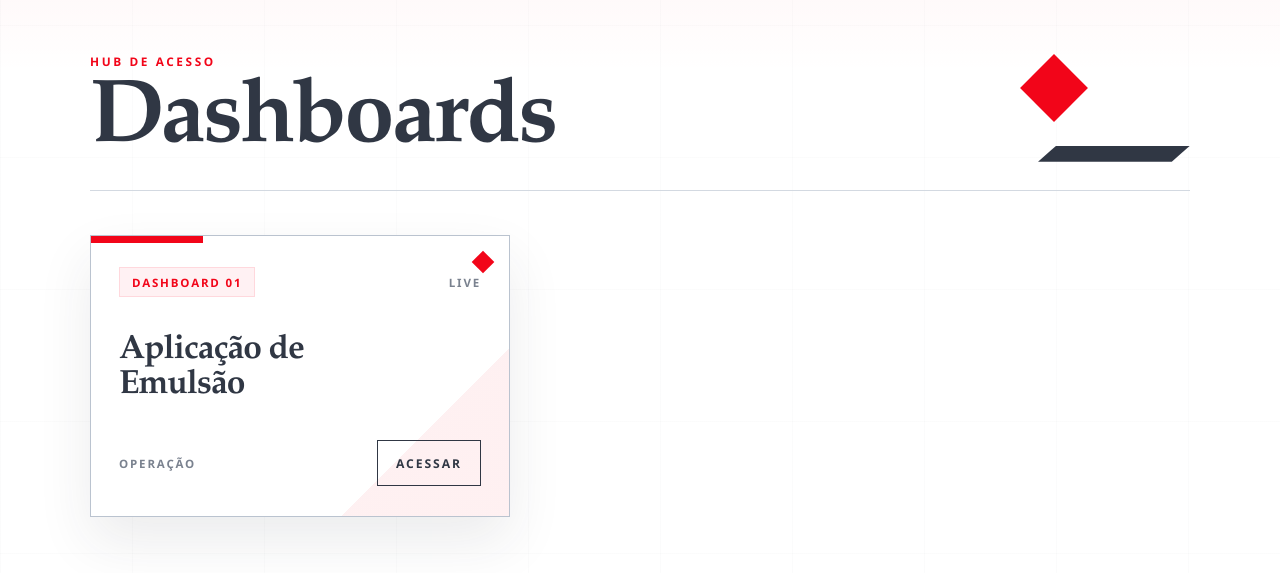
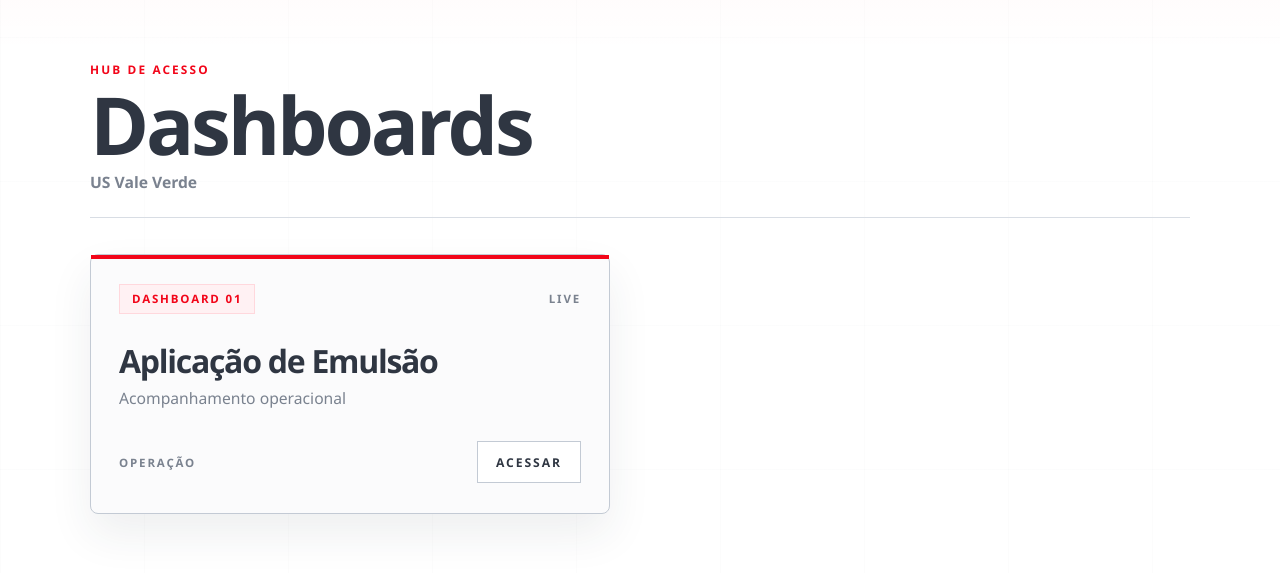
Before and after one commit to SILVAThiagoFerreira/dashboards-us-vale-verde, a plain HTML site: page index.html in a window 1280 px wide. Shown: the part 107-680 px from the top of the page. Drawn offline with Linux system fonts and the light colour scheme.

Commit message:
Refine dashboard hub to a cleaner standard layout

```diff
--- a/index.html
+++ b/index.html
@@ -21,14 +21,9 @@
 
     <main class="content">
       <section class="hero" aria-labelledby="page-title">
-        <div class="hero-copy">
-          <p class="eyebrow">Hub de acesso</p>
-          <h1 id="page-title">Dashboards</h1>
-        </div>
-        <div class="hero-mark" aria-hidden="true">
-          <span class="hero-mark__diamond"></span>
-          <span class="hero-mark__bar"></span>
-        </div>
+        <p class="eyebrow">Hub de acesso</p>
+        <h1 id="page-title">Dashboards</h1>
+        <p class="hero-subtitle">US Vale Verde</p>
       </section>
 
       <section class="tiles" aria-label="Dashboards publicados">
@@ -42,7 +37,10 @@
             <span class="tile-kicker">Dashboard 01</span>
             <span class="tile-state">Live</span>
           </div>
-          <h2>Aplicação de Emulsão</h2>
+          <div class="tile-main">
+            <h2>Aplicação de Emulsão</h2>
+            <p class="tile-description">Acompanhamento operacional</p>
+          </div>
           <div class="tile-bottom">
             <span class="tile-caption">Operação</span>
             <span class="tile-action">Acessar</span>
--- a/styles.css
+++ b/styles.css
@@ -1,14 +1,14 @@
 :root {
   --bg: #ffffff;
   --text: #3f4652;
-  --text-strong: #303744;
+  --text-strong: #2f3642;
   --text-soft: #7a828f;
-  --line: #d3d9e1;
-  --line-strong: #bac3cf;
+  --line: #d8dde4;
+  --line-strong: #c3cad4;
   --accent: #f20519;
-  --accent-dark: #cf0415;
   --accent-soft: #fff1f3;
-  --shadow: 0 24px 52px rgba(40, 47, 58, 0.09);
+  --panel: #fbfbfc;
+  --shadow: 0 20px 44px rgba(40, 47, 58, 0.08);
 }
 
 * {
@@ -23,11 +23,11 @@
   margin: 0;
   min-height: 100vh;
   background:
-    linear-gradient(180deg, rgba(242, 5, 25, 0.055) 0, rgba(242, 5, 25, 0) 180px),
-    linear-gradient(90deg, rgba(63, 70, 82, 0.018) 1px, transparent 1px),
-    linear-gradient(rgba(63, 70, 82, 0.018) 1px, transparent 1px),
+    linear-gradient(180deg, rgba(242, 5, 25, 0.035) 0, rgba(242, 5, 25, 0) 160px),
+    linear-gradient(90deg, rgba(63, 70, 82, 0.014) 1px, transparent 1px),
+    linear-gradient(rgba(63, 70, 82, 0.014) 1px, transparent 1px),
     var(--bg);
-  background-size: auto, 132px 132px, 132px 132px, auto;
+  background-size: auto, 144px 144px, 144px 144px, auto;
   color: var(--text);
   font-family: Aptos, "Segoe UI", sans-serif;
 }
@@ -73,75 +73,45 @@
 }
 
 .content {
-  padding: 56px 0 72px;
+  padding: 64px 0 80px;
 }
 
 .hero {
-  display: flex;
-  justify-content: space-between;
-  align-items: end;
-  gap: 32px;
-  margin-bottom: 44px;
-  padding-bottom: 28px;
+  display: grid;
+  gap: 10px;
+  margin-bottom: 36px;
+  padding-bottom: 24px;
   border-bottom: 1px solid var(--line);
 }
 
-.hero-copy {
-  display: grid;
-  gap: 0;
-}
-
 .eyebrow {
-  margin: 0 0 12px;
+  margin: 0;
   color: var(--accent);
   font-size: 0.74rem;
   font-weight: 700;
-  letter-spacing: 0.22em;
+  letter-spacing: 0.18em;
   text-transform: uppercase;
 }
 
 .hero h1,
 .tile h2 {
   margin: 0;
-  font-family: "Iowan Old Style", "Palatino Linotype", Georgia, serif;
-  font-weight: 600;
-  letter-spacing: -0.03em;
+  font-family: Aptos Display, Aptos, "Segoe UI", sans-serif;
+  font-weight: 700;
+  letter-spacing: -0.04em;
 }
 
 .hero h1 {
   color: var(--text-strong);
-  font-size: clamp(3.2rem, 7vw, 5.8rem);
-  line-height: 0.9;
+  font-size: clamp(3rem, 7vw, 5rem);
+  line-height: 0.92;
 }
 
-.hero-mark {
-  position: relative;
-  flex: 0 0 220px;
-  height: 104px;
-}
-
-.hero-mark__diamond,
-.hero-mark__bar {
-  position: absolute;
-  display: block;
-}
-
-.hero-mark__diamond {
-  top: 6px;
-  right: 112px;
-  width: 48px;
-  height: 48px;
-  background: var(--accent);
-  transform: rotate(45deg);
-}
-
-.hero-mark__bar {
-  right: 0;
-  bottom: 0;
-  width: 152px;
-  height: 16px;
-  background: var(--text-strong);
-  clip-path: polygon(12% 0, 100% 0, 88% 100%, 0 100%);
+.hero-subtitle {
+  margin: 0;
+  color: var(--text-soft);
+  font-size: 0.98rem;
+  font-weight: 600;
 }
 
 .tiles {
@@ -151,14 +121,13 @@
 .tile {
   position: relative;
   display: grid;
-  gap: 30px;
-  width: min(420px, 100%);
-  min-height: 282px;
-  padding: 28px 28px 26px;
+  gap: 28px;
+  width: min(520px, 100%);
+  min-height: 260px;
+  padding: 28px;
   border: 1px solid var(--line-strong);
-  background:
-    linear-gradient(135deg, transparent 0 76%, rgba(242, 5, 25, 0.06) 76% 100%),
-    rgba(255, 255, 255, 0.95);
+  border-radius: 8px;
+  background: var(--panel);
   box-shadow: var(--shadow);
   transition:
     transform 180ms ease,
@@ -169,28 +138,16 @@
 .tile::before {
   content: "";
   position: absolute;
-  inset: 0 auto auto 0;
-  width: 112px;
-  height: 7px;
+  inset: 0 0 auto 0;
+  height: 4px;
   background: var(--accent);
-}
-
-.tile::after {
-  content: "";
-  position: absolute;
-  right: 18px;
-  top: 18px;
-  width: 16px;
-  height: 16px;
-  background: var(--accent);
-  transform: rotate(45deg);
 }
 
 .tile:hover,
 .tile:focus-visible {
-  transform: translateY(-3px);
+  transform: translateY(-2px);
   border-color: var(--accent);
-  box-shadow: 0 24px 54px rgba(38, 45, 56, 0.12);
+  box-shadow: 0 22px 48px rgba(38, 45, 56, 0.11);
 }
 
 .tile-top,
@@ -225,12 +182,24 @@
   text-transform: uppercase;
 }
 
+.tile-main {
+  display: grid;
+  gap: 10px;
+  align-self: center;
+}
+
 .tile h2 {
-  align-self: center;
-  max-width: 260px;
+  max-width: 320px;
   color: var(--text-strong);
-  font-size: 2.1rem;
-  line-height: 1.02;
+  font-size: 2rem;
+  line-height: 1.04;
+}
+
+.tile-description {
+  margin: 0;
+  color: var(--text-soft);
+  font-size: 0.98rem;
+  line-height: 1.5;
 }
 
 .tile-action {
@@ -238,10 +207,11 @@
   align-items: center;
   justify-content: center;
   width: fit-content;
-  min-height: 46px;
+  min-height: 42px;
   padding: 0 18px;
-  border: 1px solid var(--text-strong);
+  border: 1px solid var(--line-strong);
   color: var(--text-strong);
+  background: #ffffff;
   font-size: 0.76rem;
   font-weight: 700;
   letter-spacing: 0.16em;
@@ -263,13 +233,8 @@
   }
 
   .hero {
-    display: grid;
     margin-bottom: 28px;
     padding-bottom: 22px;
-  }
-
-  .hero-mark {
-    display: none;
   }
 
   .tile {
```
